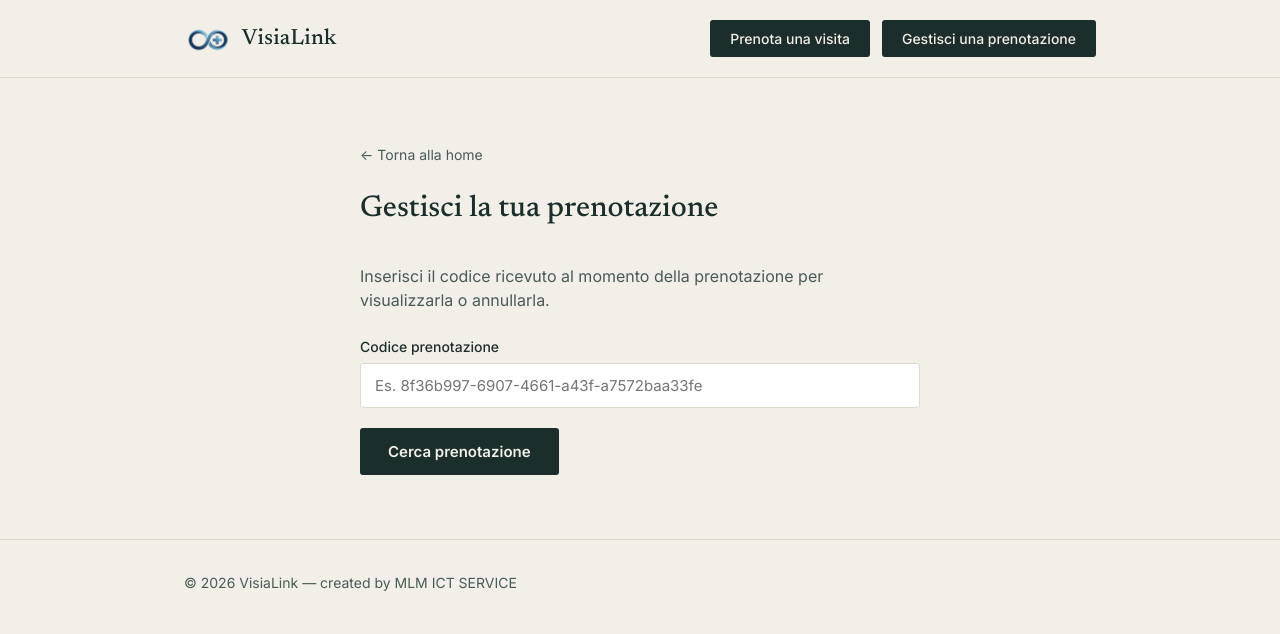
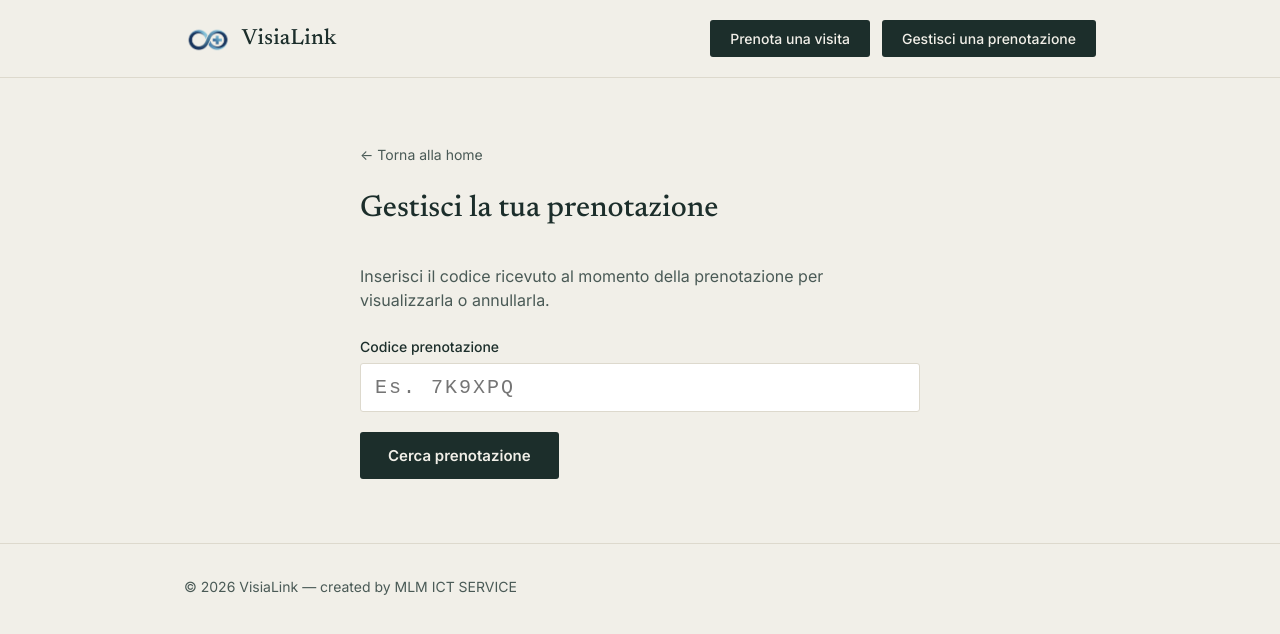
Before and after one commit to biosaniteck-lang/visialink-web, a React (Vite) app: page / in a window 1280 px wide. Both pictures are taken after a click on the button "Gestisci una prenotazione". Shown: the top 634 px of the page. Built offline with nearby package versions, Linux system fonts and the light colour scheme; no server answers.

Commit message:
Enhance booking code input and direct link search
Updated input handling for booking code and added direct link handling.

```diff
--- a/src/pages/GestisciPrenotazione.jsx
+++ b/src/pages/GestisciPrenotazione.jsx
@@ -1,4 +1,3 @@
-
 import { useEffect, useState } from 'react';
 import { api } from '../api.js';
 
@@ -38,6 +37,8 @@ export default function GestisciPrenotazione({ codiceIniziale, onIndietro, onNuo
     }
   };
 
+  // Se arriviamo da un link diretto con il codice già in mano,
+  // cerchiamo subito senza aspettare che l'utente prema "Cerca".
   useEffect(() => {
     if (codiceIniziale) cerca();
     // eslint-disable-next-line react-hooks/exhaustive-deps
@@ -79,8 +80,10 @@ export default function GestisciPrenotazione({ codiceIniziale, onIndietro, onNuo
           <input
             id="codice"
             value={codice}
-            onChange={(e) => setCodice(e.target.value)}
-            placeholder="Es. 8f36b997-6907-4661-a43f-a7572baa33fe"
+            onChange={(e) => setCodice(e.target.value.toUpperCase())}
+            placeholder="Es. 7K9XPQ"
+            style={{ fontFamily: 'monospace', fontSize: 20, letterSpacing: '0.1em' }}
+            maxLength={6}
           />
         </div>
         <button className="submit-btn" type="submit" disabled={caricamento}>
```
